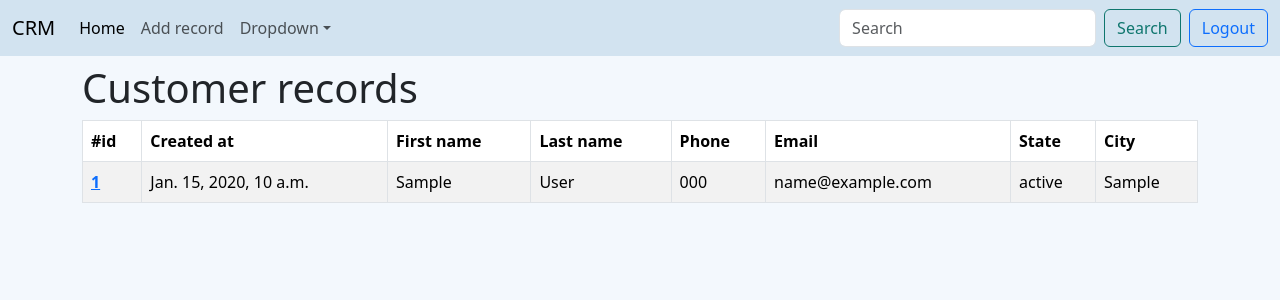
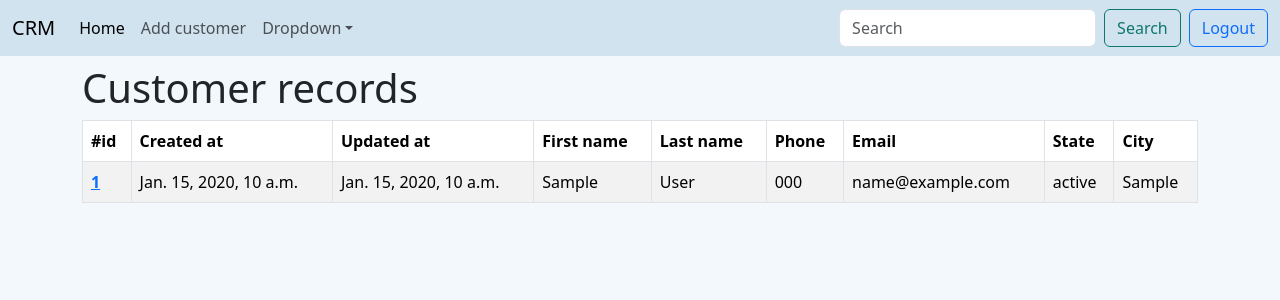
Before and after one commit to few-letters/crm, a Django app: page / in a window 1280 px wide. Shown: the top 300 px of the page. Run offline with Django 5.2, Linux system fonts and the light colour scheme; a user stored in the database is signed in; tables that the repository leaves empty hold one stand-in row (values such as "Sample post").

Commit message:
model changes: Record -> Customer; TimeStampedModel added. Refactoring

```diff
--- a/core/settings.py
+++ b/core/settings.py
@@ -112,7 +112,7 @@ AUTH_PASSWORD_VALIDATORS = [
 # Internationalization
 # https://docs.djangoproject.com/en/5.2/topics/i18n/
 
-LANGUAGE_CODE = 'en-us'
+LANGUAGE_CODE = 'uk'
 
 TIME_ZONE = env('TIME_ZONE')
 
@@ -128,7 +128,7 @@ USE_TZ = True
 STATIC_URL = 'static/'
 
 STATICFILES_DIRS = [
-    BASE_DIR / 'static',  # тобто CRM/static
+    BASE_DIR / 'static',  #CRM/static
 ]
 
 # Default primary key field type
--- a/website/admin.py
+++ b/website/admin.py
@@ -1,9 +1,9 @@
 from django.contrib import admin
 from django.contrib.auth.admin import UserAdmin
-from .models import User, Record
+from .models import User, Customer
 
 @admin.register(User)
 class CustomUserAdmin(UserAdmin):
     pass
 
-admin.site.register(Record)
+admin.site.register(Customer)
--- a/website/forms.py
+++ b/website/forms.py
@@ -2,7 +2,7 @@ from django import forms
 from django.contrib.auth import get_user_model
 from django.contrib.auth.forms import UserCreationForm
 from django.utils.html import format_html
-from .models import Record
+from .models import Customer
 
 
 User = get_user_model()
@@ -34,9 +34,9 @@ class SignUpForm(UserCreationForm):
             field.widget.attrs.setdefault("class", "form-control")
 
 
-class AddRecordForm(forms.ModelForm):
+class AddCustomerForm(forms.ModelForm):
     class Meta:
-            model = Record
+            model = Customer
 
             fields = ("first_name", "last_name", "email", "phone", "state", "city")
 
--- a/website/models.py
+++ b/website/models.py
@@ -7,8 +7,16 @@ class User(AbstractUser):
 
     pass
 
-class Record(models.Model):
+
+class TimeStampedModel(models.Model):
     created_at = models.DateTimeField(auto_now_add=True)
+    updated_at = models.DateTimeField(auto_now=True)
+
+    class Meta:
+        abstract = True
+
+
+class Customer(TimeStampedModel):
     first_name = models.CharField(max_length=50)
     last_name = models.CharField(max_length=50)
     phone = models.CharField(max_length=15, unique=True)
--- a/website/templates/website/add_record.html
+++ b/website/templates/website/add_customer.html
@@ -4,14 +4,14 @@
 
     <div class="row justify-content-center mt-3">
         <div class="col-12 col-md-6 col-lg-4 mb-4 bg-light-blue border-radius-14">
-            <h2 class="mt-3">Add a new record</h2>
-            <form method="post" action="{% url "website:add_record" %}">
+            <h2 class="mt-3">Add a new customer</h2>
+            <form method="post" action="{% url "website:add_customer" %}">
                 {% csrf_token %}
 
                 {{ form.as_p }}
 
                 <a href="{% url "website:home" %}" class="btn btn-primary me-1 mb-3">Back</a>
-                <button type="submit" class="btn btn-success mb-3">Add record</button>
+                <button type="submit" class="btn btn-success mb-3">Add customer</button>
             </form>
         </div>
     </div>
--- a/website/templates/website/home.html
+++ b/website/templates/website/home.html
@@ -9,6 +9,7 @@
         <tr>
           <th scope="col">#id</th>
           <th scope="col">Created at</th>
+          <th scope="col">Updated at</th>
           <th scope="col">First name</th>
           <th scope="col">Last name</th>
           <th scope="col">Phone</th>
@@ -18,19 +19,20 @@
         </tr>
       </thead>
       <tbody>
-        {% if records %}
-          {% for record in records %}
+        {% if customers %}
+          {% for customer in customers %}
             <tr>
               <th scope="row">
-                <a href="{% url "website:record" pk=record.id %}">{{ record.id }}</a>
+                <a href="{% url "website:customer_detail" pk=customer.id %}">{{ customer.id }}</a>
               </th>
-              <td>{{ record.created_at }}</td>
-              <td>{{ record.first_name }}</td>
-              <td>{{ record.last_name }}</td>
-              <td>{{ record.phone }}</td>
-              <td>{{ record.email }}</td>
-              <td>{{ record.state }}</td>
-              <td>{{ record.city }}</td>
+              <td>{{ customer.created_at }}</td>
+              <td>{{ customer.updated_at }}</td>
+              <td>{{ customer.first_name }}</td>
+              <td>{{ customer.last_name }}</td>
+              <td>{{ customer.phone }}</td>
+              <td>{{ customer.email }}</td>
+              <td>{{ customer.state }}</td>
+              <td>{{ customer.city }}</td>
             </tr>
           {% endfor %}
         {% endif %}
--- a/website/templates/website/navbar.html
+++ b/website/templates/website/navbar.html
@@ -20,7 +20,7 @@
              href="{% url "website:home" %}">Home</a>
         </li>
         <li class="nav-item">
-          <a class="nav-link" href="{% url "website:add_record" %}">Add record</a>
+          <a class="nav-link" href="{% url "website:add_customer" %}">Add customer</a>
         </li>
         <li class="nav-item dropdown">
           <a class="nav-link dropdown-toggle"
--- a/website/templates/website/update_record.html
+++ b/website/templates/website/update_customer.html
@@ -4,14 +4,14 @@
 
     <div class="row justify-content-center mt-3">
         <div class="col-12 col-md-6 col-lg-4 mb-4 bg-light-blue border-radius-14">
-            <h2 class="mt-3">Edit the record #{{ record_to_edit.pk }}</h2>
+            <h2 class="mt-3">Edit the customer record #{{ customer_to_update.pk }}</h2>
             <form method="post" action="">
                 {% csrf_token %}
 
                 {{ form.as_p }}
 
                 <a href="{% url "website:home" %}" class="btn btn-primary me-1 mb-3">Back</a>
-                <button type="submit" class="btn btn-success mb-3">Save record</button>
+                <button type="submit" class="btn btn-success mb-3">Save customer record</button>
             </form>
         </div>
     </div>
--- a/website/urls.py
+++ b/website/urls.py
@@ -7,9 +7,9 @@ urlpatterns = [
     path('', views.home, name='home'),
     path('logout/', views.logout_user, name='logout'),
     path('register/', views.register_user, name='register'),
-    path('record/<int:pk>/', views.customer_record, name='record'),
-    path('update_record/<int:pk>/', views.update_record, name='update_record'),
-    path('delete/<int:pk>/', views.delete_record, name='delete_record'),
-    path('add_record/', views.add_record, name='add_record'),
+    path('customer/<int:pk>/', views.customer_detail, name='customer_detail'),
+    path('update_customer/<int:pk>/', views.update_customer, name='update_customer'),
+    path('delete/<int:pk>/', views.delete_customer, name='delete_customer'),
+    path('add_customer/', views.add_customer, name='add_customer'),
     #path('login/', views.login_user, name='login'),
 ]
--- a/website/views.py
+++ b/website/views.py
@@ -1,13 +1,13 @@
 from django.shortcuts import render, redirect
 from django.contrib.auth import authenticate, login, logout
 from django.contrib import messages
-from .forms import SignUpForm, AddRecordForm
-from .models import Record
+from .forms import SignUpForm, AddCustomerForm
+from .models import Customer
 from core.decorators import login_required_w_message
 
 
 def home(request):
-    records = Record.objects.all().order_by('pk')
+    customers = Customer.objects.all().order_by('pk')
 
     if request.method == 'POST':
         username = request.POST.get('username')
@@ -22,7 +22,7 @@ def home(request):
                 return redirect('website:home')
 
     else:
-        return render(request, 'website/home.html', {'records': records})
+        return render(request, 'website/home.html', {'customers': customers})
 
 
 def logout_user(request):
@@ -50,44 +50,44 @@ def register_user(request):
     return render(request, 'website/register.html', {'form': form})
 
 @login_required_w_message()
-def customer_record(request, pk):
-    customer_record = Record.objects.get(id=pk)
-    return render(request, 'website/record.html', {'customer_record': customer_record})
+def customer_detail(request, pk):
+    customer = Customer.objects.get(id=pk)
+    return render(request, 'website/customer_detail.html', {'customer': customer})
 
 @login_required_w_message()
-def delete_record(request, pk):
-    record_to_delete = Record.objects.get(id=pk)
-    record_to_delete.delete()
-    messages.success(request, 'Record deleted successfully')
+def delete_customer(request, pk):
+    customer_to_delete = Customer.objects.get(id=pk)
+    customer_to_delete.delete()
+    messages.success(request, 'Customer deleted successfully')
     return redirect('website:home')
 
 @login_required_w_message()
-def add_record(request):
-    form = AddRecordForm(request.POST or None)
+def add_customer(request):
+    form = AddCustomerForm(request.POST or None)
 
     if request.method == 'POST':
         if form.is_valid():
             form.save()
-            messages.success(request, 'Record added successfully')
-            return redirect('website:add_record')
+            messages.success(request, 'Customer added successfully')
+            return redirect('website:add_customer')
 
         else:
             messages.error(request, 'Form is not valid. Check your inputs')
 
-    return render(request, 'website/add_record.html', {'form': form})
+    return render(request, 'website/add_customer.html', {'form': form})
 
 @login_required_w_message()
-def update_record(request, pk):
-    record_to_edit = Record.objects.get(id=pk)
-    form = AddRecordForm(request.POST or None, instance=record_to_edit)
+def update_customer(request, pk):
+    customer_to_update = Customer.objects.get(id=pk)
+    form = AddCustomerForm(request.POST or None, instance=customer_to_update)
 
     if request.method == 'POST':
         if form.is_valid():
             form.save(commit=True)
-            messages.success(request, f'Record #{record_to_edit.pk} edited successfully')
+            messages.success(request, f'Customer #{customer_to_update.pk} edited successfully')
             return redirect('website:home')
 
         else:
             messages.error(request, 'Error during editing. Check your form')
 
-    return render(request, 'website/update_record.html', {'form': form})
+    return render(request, 'website/update_customer.html', {'form': form})
```
Also changed, not shown: website/templates/website/customer_detail.html (renamed from website/templates/website/record.html, +12 -11 lines), website/migrations/0004_rename_record_customer.py (added), website/migrations/0005_customer_updated_at.py (added).
